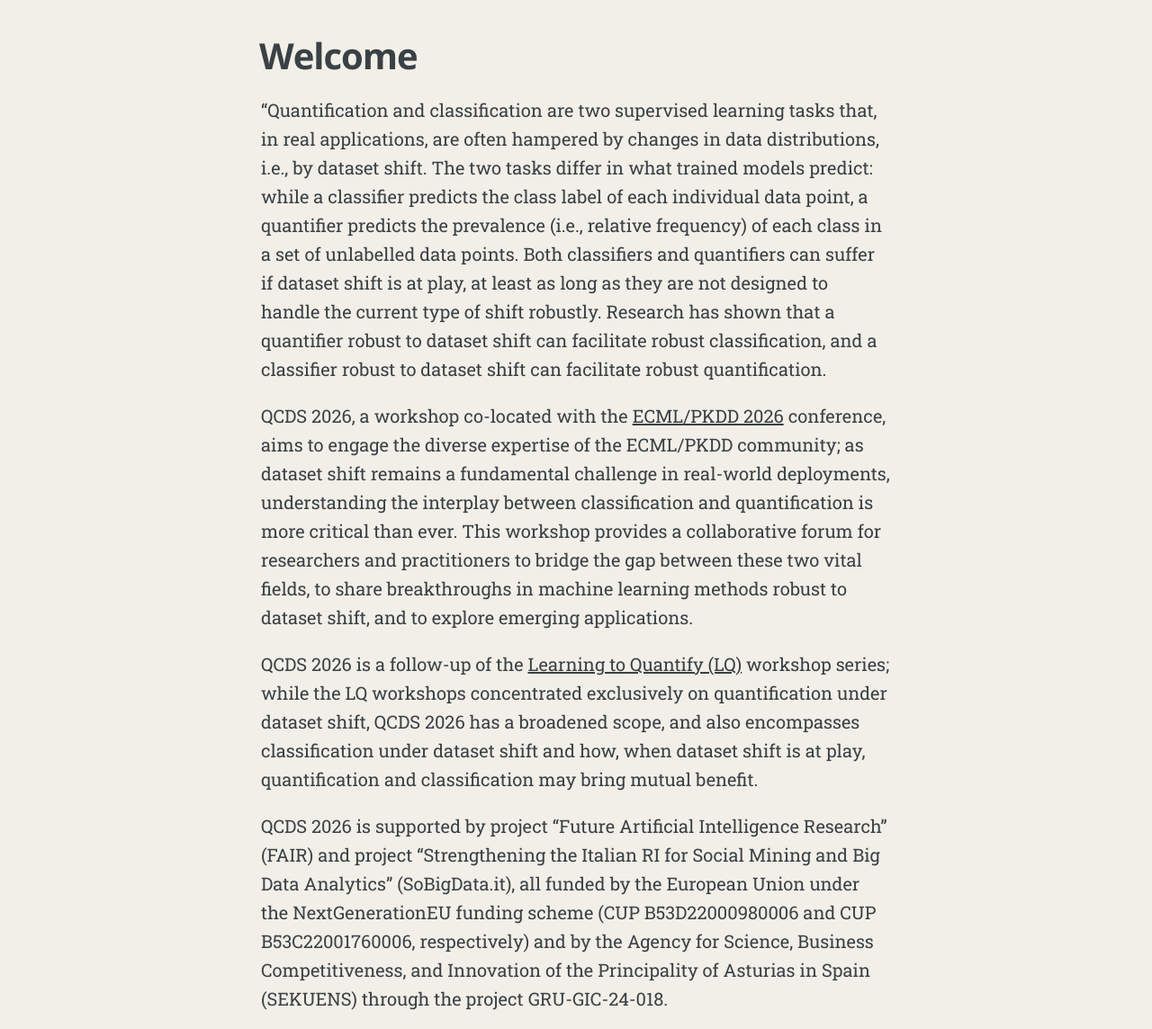
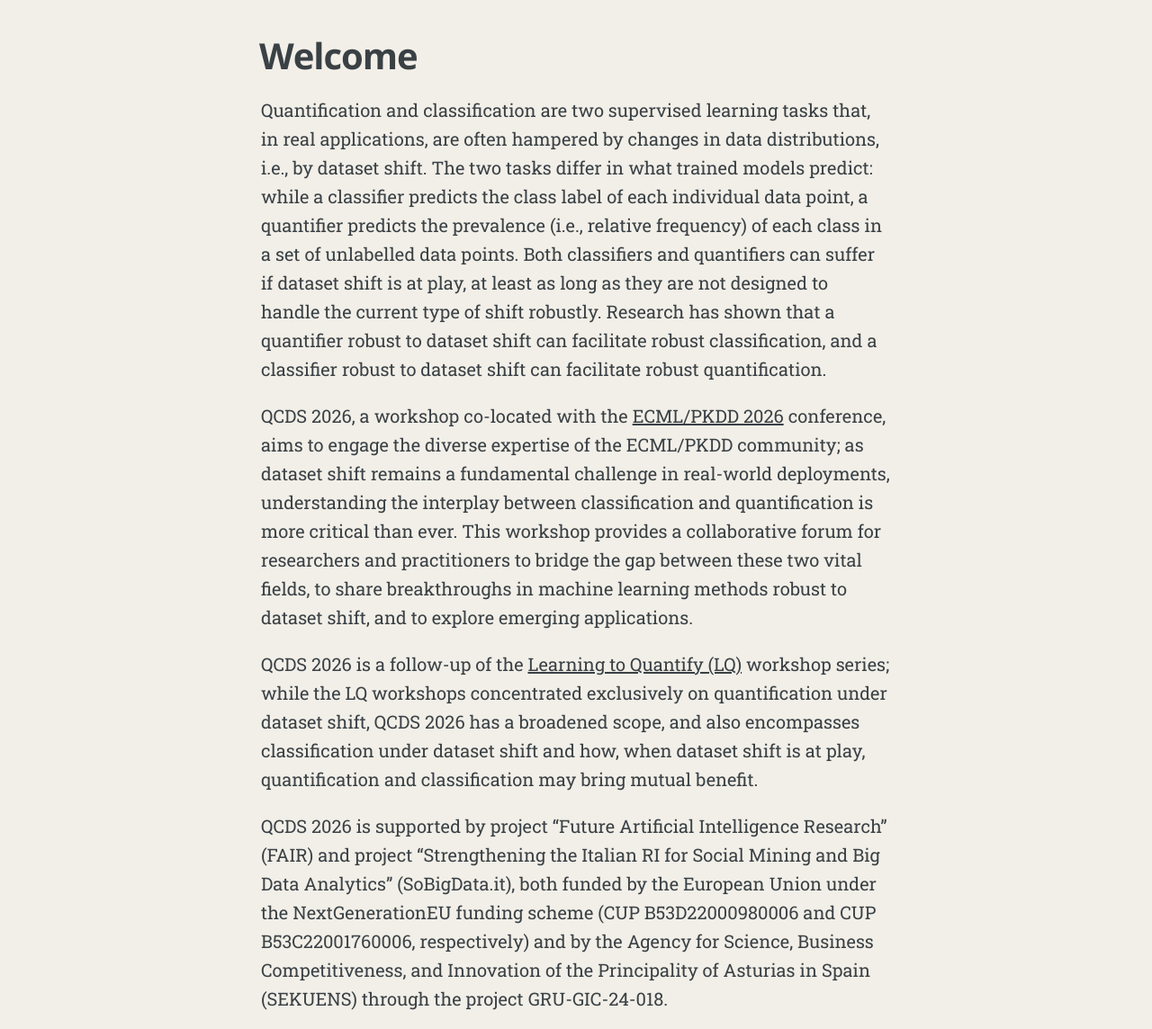
Before and after one commit to qcds-2026/qcds-2026.github.io, a plain HTML site: page index.html in a window 1280 px wide. Shown: the part 802-1946 px from the top of the page at 90% size. Drawn offline with Linux system fonts and the light colour scheme.

Commit message:
Update index.html

```diff
--- a/index.html
+++ b/index.html
@@ -112,7 +112,7 @@
                     <h2 class=post-title>Welcome</h2>
                 </header>
                 <section class=post-content>
-                    <p>&ldquo;Quantification and classification are two supervised learning tasks that, in real applications, are often hampered by changes in data distributions, i.e., by dataset shift.
+                    <p>Quantification and classification are two supervised learning tasks that, in real applications, are often hampered by changes in data distributions, i.e., by dataset shift.
                         The two tasks differ in what trained models predict: while a classifier predicts the class label of each individual data point, a quantifier predicts the prevalence
                         (i.e., relative frequency) of each class in a set of unlabelled data points. Both classifiers and quantifiers can suffer if dataset shift is at play, at least as
                         long as they are not designed to handle the current type of shift robustly. Research has shown that a quantifier robust to dataset shift can facilitate
@@ -124,7 +124,7 @@
                         and to explore emerging applications.
                     <p>QCDS 2026 is a follow-up of the <a href="http://lq-2025.github.io/">Learning to Quantify (LQ)</a> workshop series; while the LQ workshops
                         concentrated exclusively on quantification under dataset shift, QCDS 2026 has a broadened scope, and also encompasses classification under dataset shift and how, when dataset shift is at play, quantification and classification may bring mutual benefit.
-                    <p>QCDS 2026 is supported by project “Future Artificial Intelligence Research” (FAIR) and project “Strengthening the Italian RI for Social Mining and Big Data Analytics” (SoBigData.it), all funded by the European Union under the NextGenerationEU funding scheme (CUP B53D22000980006 and CUP B53C22001760006, respectively) and by the Agency for Science, Business Competitiveness, and Innovation of the Principality
+                    <p>QCDS 2026 is supported by project “Future Artificial Intelligence Research” (FAIR) and project “Strengthening the Italian RI for Social Mining and Big Data Analytics” (SoBigData.it), both funded by the European Union under the NextGenerationEU funding scheme (CUP B53D22000980006 and CUP B53C22001760006, respectively) and by the Agency for Science, Business Competitiveness, and Innovation of the Principality
                         of Asturias in Spain (SEKUENS) through the project GRU-GIC-24-018.</p>
                      <div class=divimages>
                         <img src=images/fair.png class=img alt="Fair logo" width=200>
@@ -352,7 +352,7 @@
                     <h2 class=post-title>Special Issue of the Data Mining and Knowledge Discovery journal on QCDS</h2>
                 </header>
                 <section class=post-content> An agreement has been reached with the <a href=ttps://link.springer.com/journal/10618 />Data Mining and Knowledge Discovery
-journal</a>(Springer) for a special issue of the journal that will consist of
+journal</a> (Springer) for a special issue of the journal that will consist of
 revised versions of selected papers presented at the QCDS 2026 workshop.
 More details (e.g., important dates) to be announced later.
                 </section>
```
